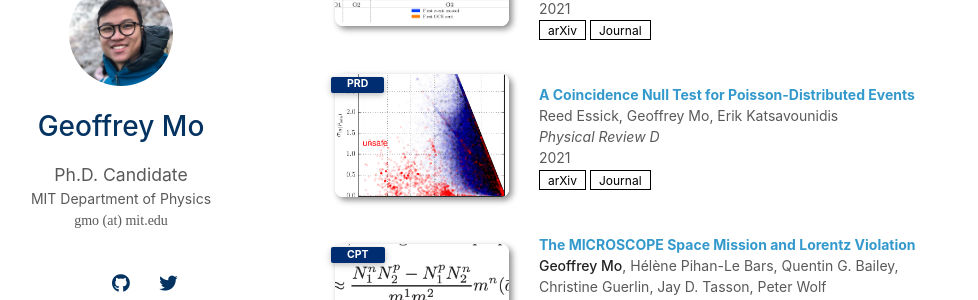
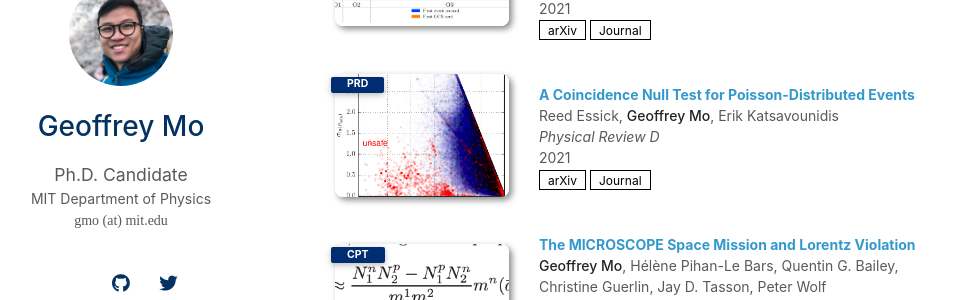
Before and after one commit to geoffreymo/geoffreymo.github.io, a Jekyll site: the page built from index.md, in a window 1280 px wide and 900 px high, scrolled down 2334 px. Shown: the part 153-453 px from the top of the window, without its empty margins (155-1133 px from the left). Built offline with Jekyll 4.4.1, drawn with Linux system fonts in a browser that asks for light colours; nearby versions of some CDN libraries; a style sheet for code colours, icons or effects is not loaded; our own code applies the rules of GitHub Pages for plain Markdown files.

Commit message:
fix missing bold

```diff
--- a/_data/publications.yml
+++ b/_data/publications.yml
@@ -63,7 +63,7 @@ main:
     image: ./assets/img/papers/earlywarning.png
 
   - title: A Coincidence Null Test for Poisson-Distributed Events
-    authors: Reed Essick, Geoffrey Mo, Erik Katsavounidis
+    authors: Reed Essick, <strong>Geoffrey Mo</strong>, Erik Katsavounidis
     year: 2021
     journal_short: PRD
     journal: Physical Review D
```
